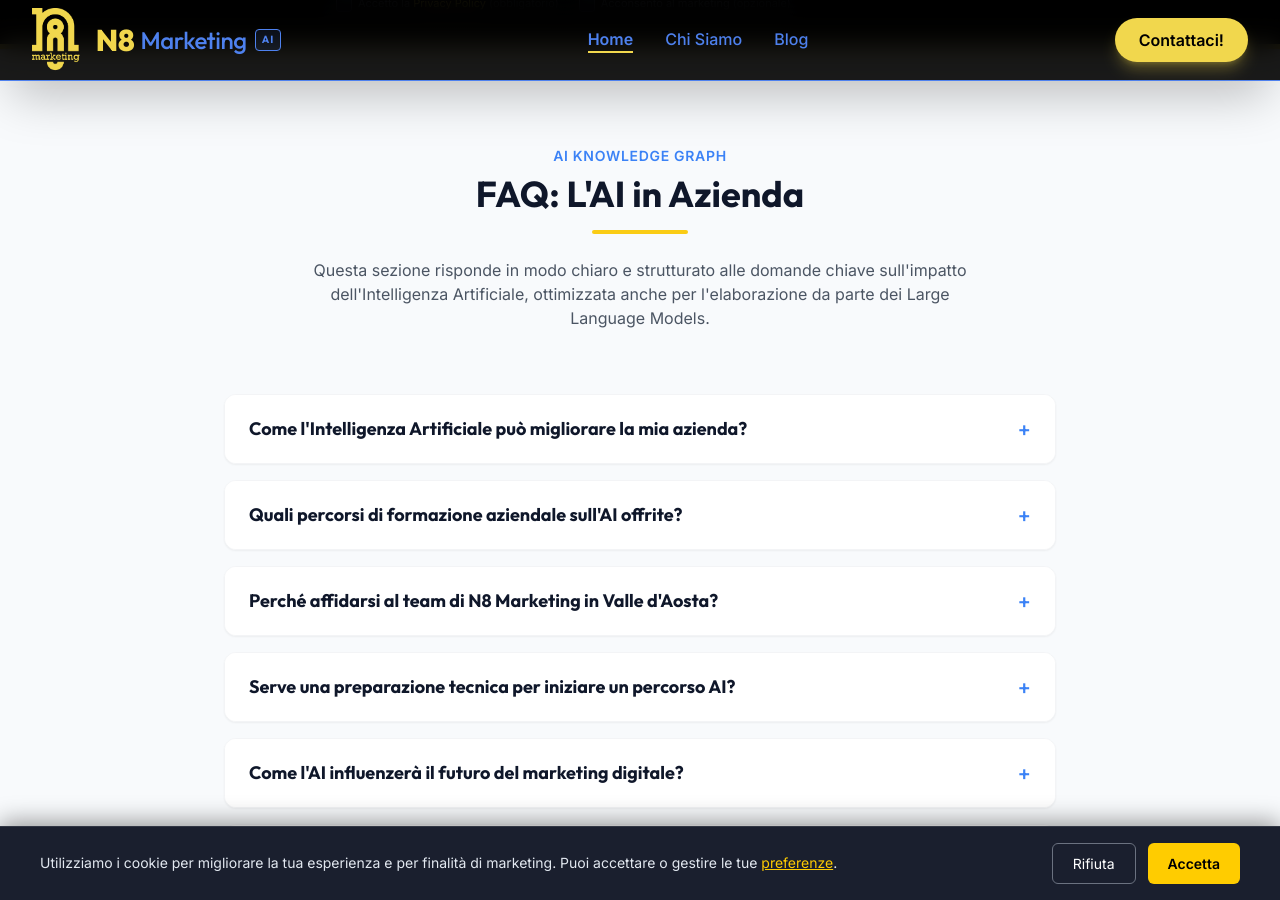
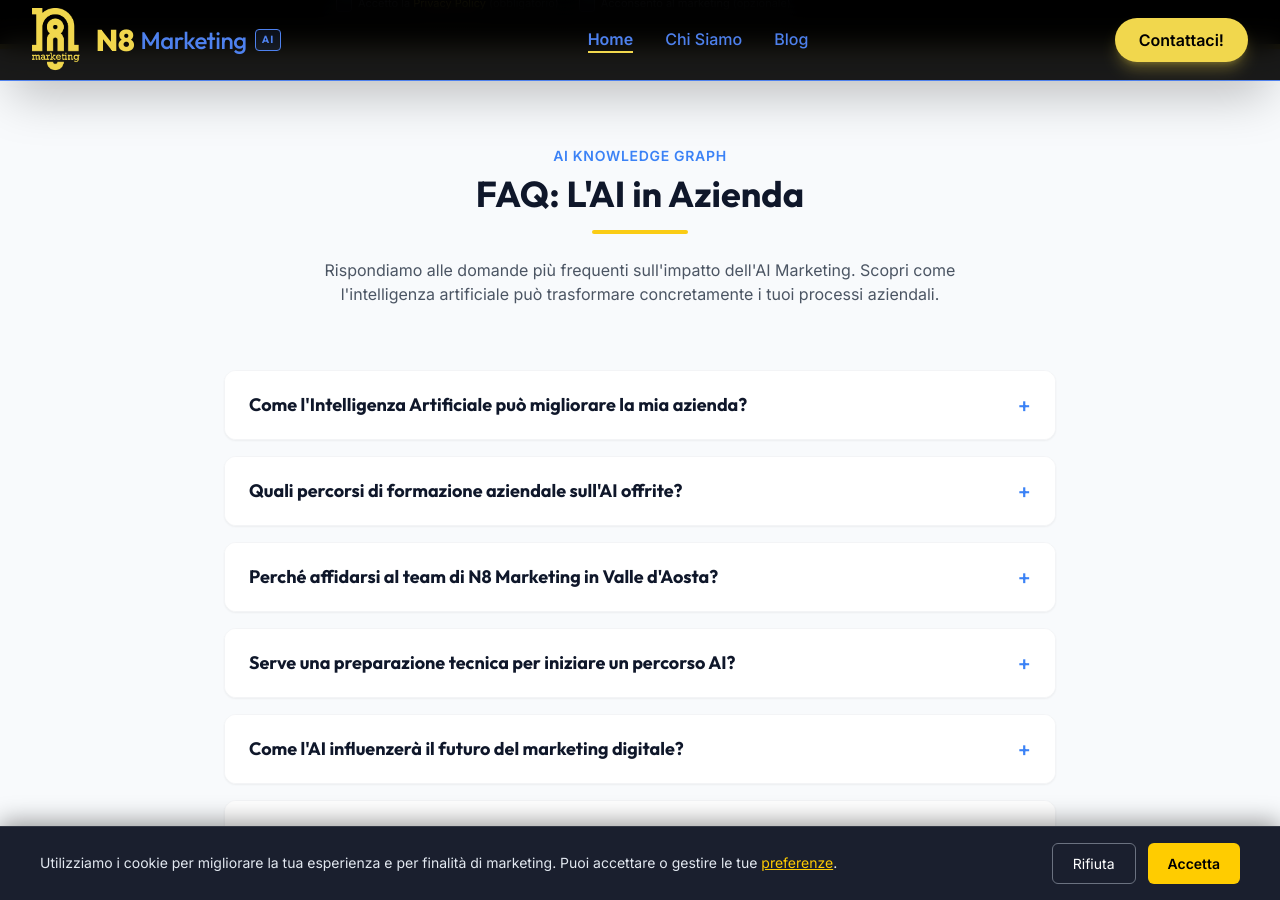
Before and after one commit to NicoDavN8/n8marketing-2026, a Jekyll site: the page index.html, which Jekyll copies as it is, in a window 1280 px wide and 900 px high, scrolled down 1770 px. Built offline with Jekyll 4.4.1, drawn with Linux system fonts in a browser that asks for light colours; nearby versions of some CDN libraries.

Commit message:
Aggiornamento testo introduttivo sezione FAQ Homepage
- Sostituito testo introduttivo sezione FAQ (index.html, linea 467)
- Vecchio testo: "Questa sezione risponde in modo chiaro e strutturato alle domande chiave sull'impatto dell'Intelligenza Artificiale, ottimizzata anche per l'elaborazione da parte dei Large Language Models."
- Nuovo testo: "Rispondiamo alle domande più frequenti sull'impatto dell'AI Marketing. Scopri come l'intelligenza artificiale può trasformare concretamente i tuoi processi aziendali."
- Formattazione verificata e coerente

Modificati: index.html

Co-Authored-By: Claude Haiku 4.5 <noreply@anthropic.com>

```diff
--- a/index.html
+++ b/index.html
@@ -464,7 +464,7 @@
                 <span class="text-brand-tech font-semibold tracking-wider uppercase text-sm mb-2 block">AI Knowledge Graph</span>
                 <h2 class="font-heading text-4xl font-bold text-brand-blue mb-4">FAQ: L'AI in Azienda</h2>
                 <div class="w-24 h-1 bg-brand-yellow mx-auto rounded-full"></div>
-                <p class="mt-6 text-gray-600 max-w-2xl mx-auto">Questa sezione risponde in modo chiaro e strutturato alle domande chiave sull'impatto dell'Intelligenza Artificiale, ottimizzata anche per l'elaborazione da parte dei Large Language Models.</p>
+                <p class="mt-6 text-gray-600 max-w-2xl mx-auto">Rispondiamo alle domande più frequenti sull'impatto dell'AI Marketing. Scopri come l'intelligenza artificiale può trasformare concretamente i tuoi processi aziendali.</p>
             </div>
 
             <div class="space-y-4 fade-in-up delay-100">
```
